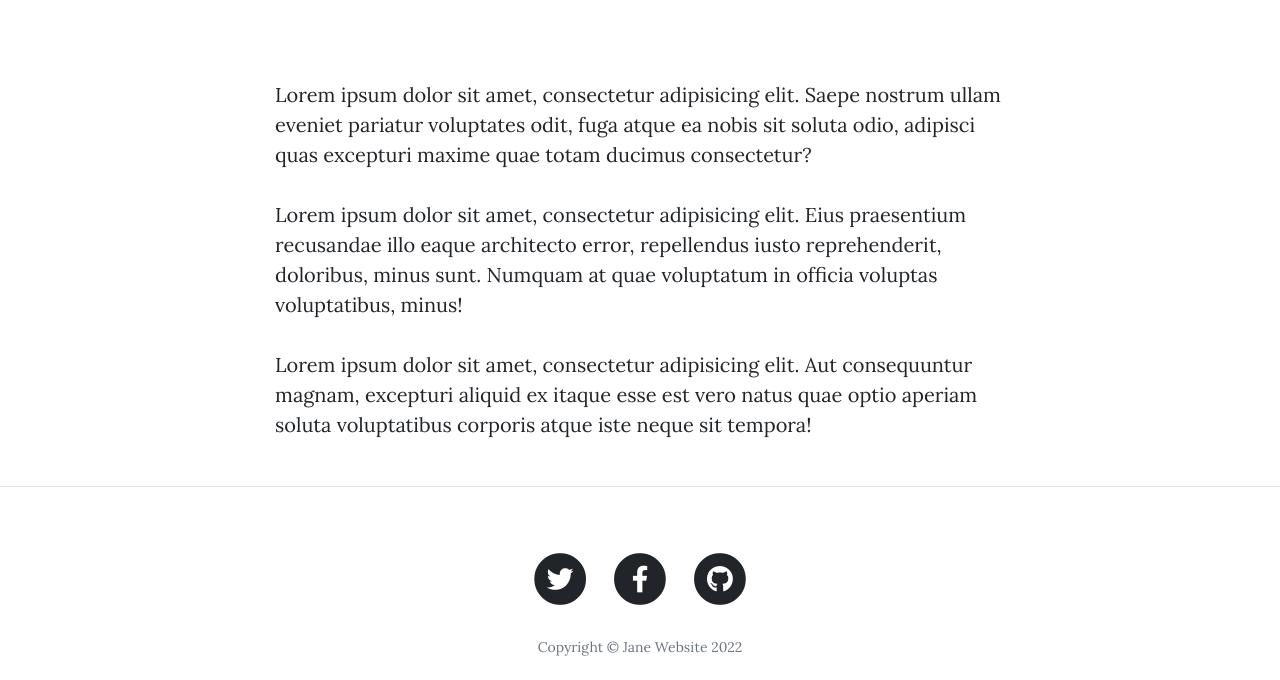
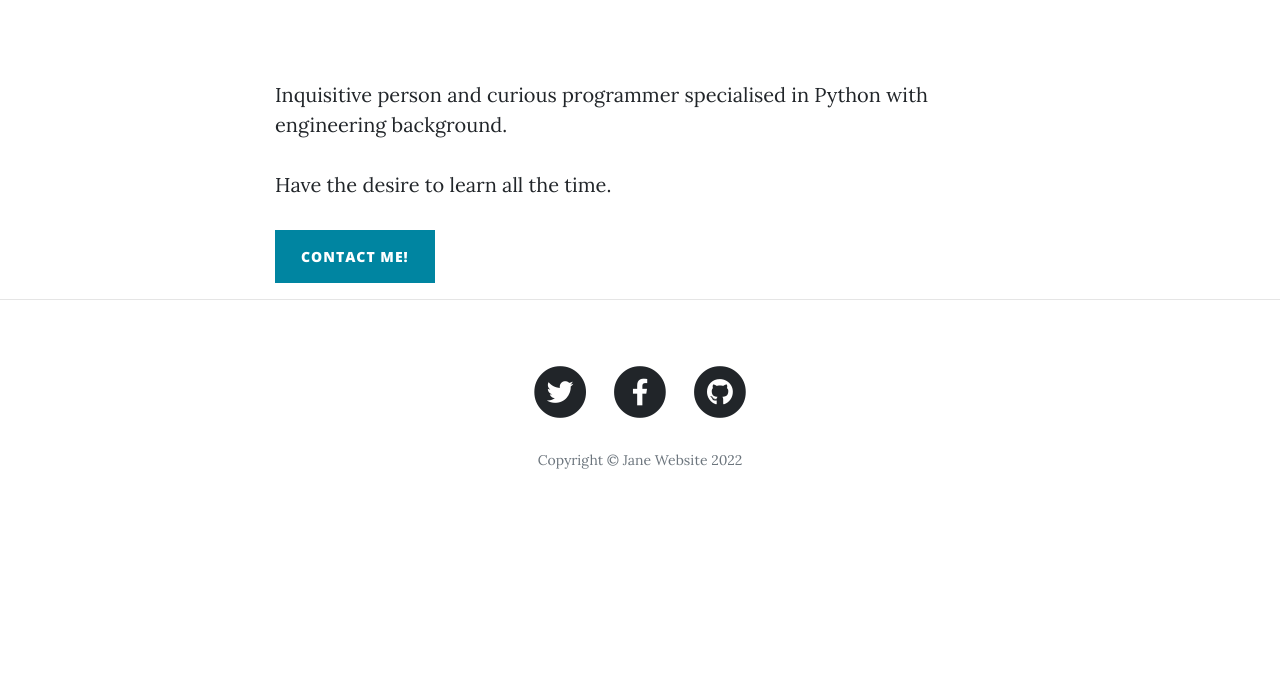
Before and after one commit to byJingL/blog-test, a Flask app: page /about in a window 1280 px wide. Shown: the part 532-1212 px from the top of the page. After the commit the page ends 1001 px from the top, so only its background shows below. Run offline with Flask 3, Linux system fonts and the light colour scheme; some libraries are stand-ins or nearby versions.

Commit message:
edit personal info

```diff
--- a/templates/about.html
+++ b/templates/about.html
@@ -19,9 +19,9 @@
   <div class="container">
     <div class="row">
       <div class="col-lg-8 col-md-10 mx-auto">
-        <p>Lorem ipsum dolor sit amet, consectetur adipisicing elit. Saepe nostrum ullam eveniet pariatur voluptates odit, fuga atque ea nobis sit soluta odio, adipisci quas excepturi maxime quae totam ducimus consectetur?</p>
-        <p>Lorem ipsum dolor sit amet, consectetur adipisicing elit. Eius praesentium recusandae illo eaque architecto error, repellendus iusto reprehenderit, doloribus, minus sunt. Numquam at quae voluptatum in officia voluptas voluptatibus, minus!</p>
-        <p>Lorem ipsum dolor sit amet, consectetur adipisicing elit. Aut consequuntur magnam, excepturi aliquid ex itaque esse est vero natus quae optio aperiam soluta voluptatibus corporis atque iste neque sit tempora!</p>
+        <p>Inquisitive person and curious programmer specialised in Python with engineering background.</p>
+        <p>Have the desire to learn all the time.</p>
+        <a href="mailto:jing.lu.cn@outlook.com" target="_blank" class="btn btn-primary">Contact me!</a>
       </div>
     </div>
   </div>
```
